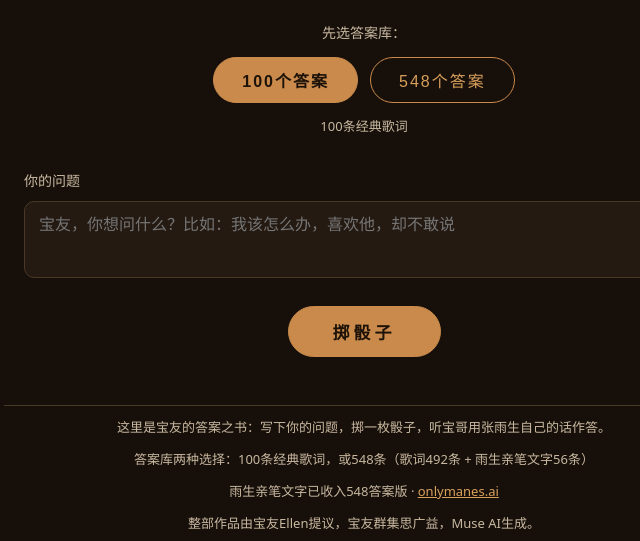
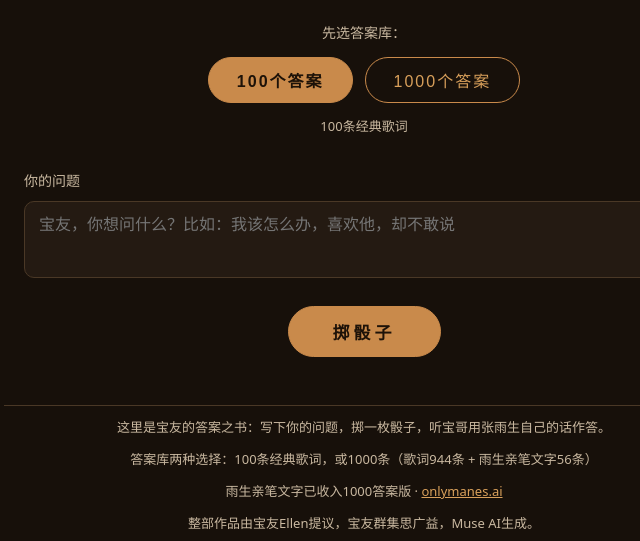
Before and after one commit to onlymanes/yusheng, a plain HTML site: page index.html in a window 1280 px wide. Shown: the part 440-981 px from the top of the page, 276-916 px from the left. Drawn offline with Linux system fonts and the light colour scheme.

Commit message:
答案库恢复为1000条（他作词的492条在前，另452条全部放回）

```diff
--- a/index.html
+++ b/index.html
@@ -57,7 +57,7 @@
     <p class="choice-label" id="choiceLabel">先选答案库：</p>
     <div class="choice-btns">
       <button type="button" id="mode100Btn" class="btn choice active">100个答案</button>
-      <button type="button" id="mode548Btn" class="btn choice">548个答案</button>
+      <button type="button" id="mode1000Btn" class="btn choice">1000个答案</button>
     </div>
     <p class="choice-note" id="choiceNote">100条经典歌词</p>
   </section>
@@ -95,8 +95,8 @@
 
 <footer>
   <p id="footer1">这里是宝友的答案之书：写下你的问题，掷一枚骰子，听宝哥用张雨生自己的话作答。</p>
-  <p id="footer2">答案库两种选择：100条经典歌词，或548条（歌词492条 + 雨生亲笔文字56条）</p>
-  <p><span id="footer3Text">雨生亲笔文字已收入548答案版</span> · <a href="https://onlymanes.ai/">onlymanes.ai</a></p>
+  <p id="footer2">答案库两种选择：100条经典歌词，或1000条（歌词944条 + 雨生亲笔文字56条）</p>
+  <p><span id="footer3Text">雨生亲笔文字已收入1000答案版</span> · <a href="https://onlymanes.ai/">onlymanes.ai</a></p>
   <p id="footer4">整部作品由宝友Ellen提议，宝友群集思广益，Muse AI生成。</p>
   <p id="footer5">头像：宝友「哈哈」手绘作品。</p>
 </footer>
```
